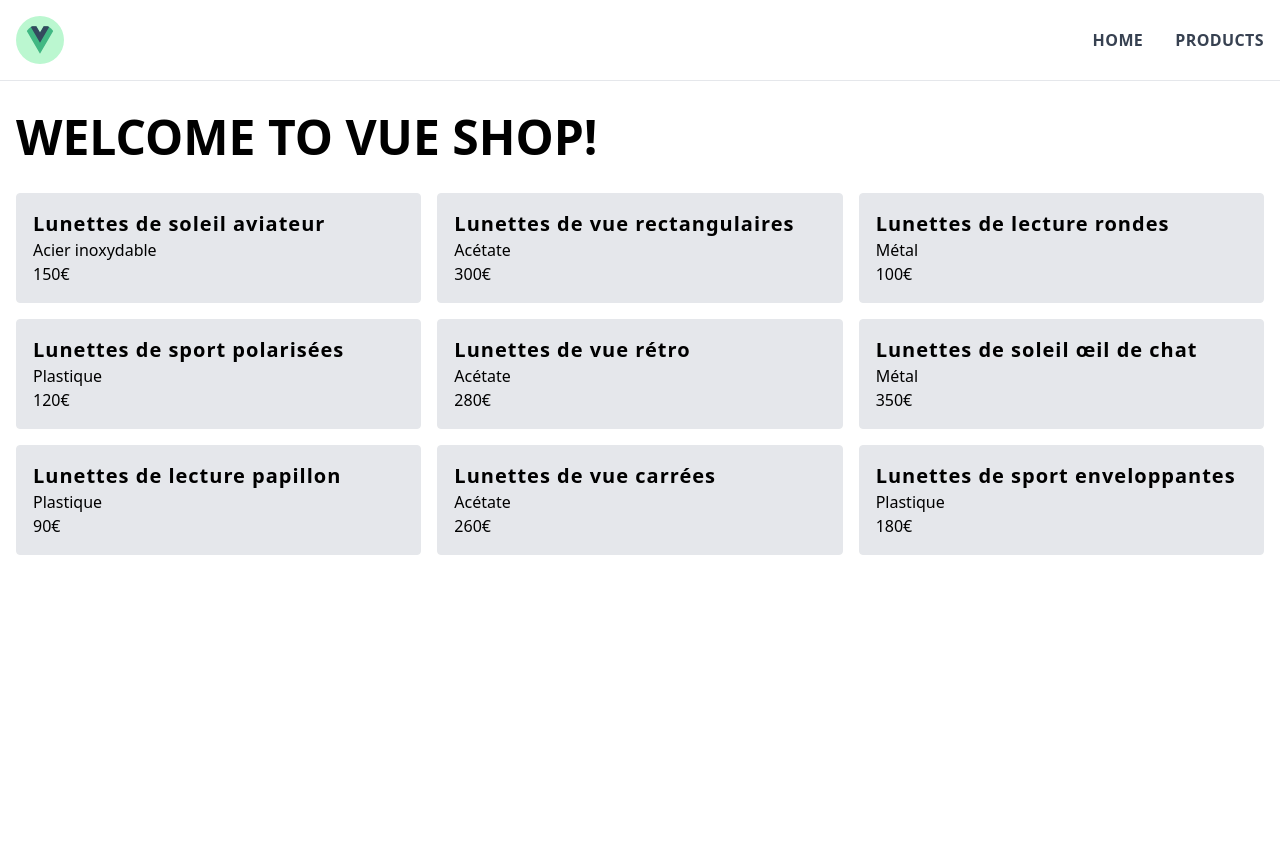
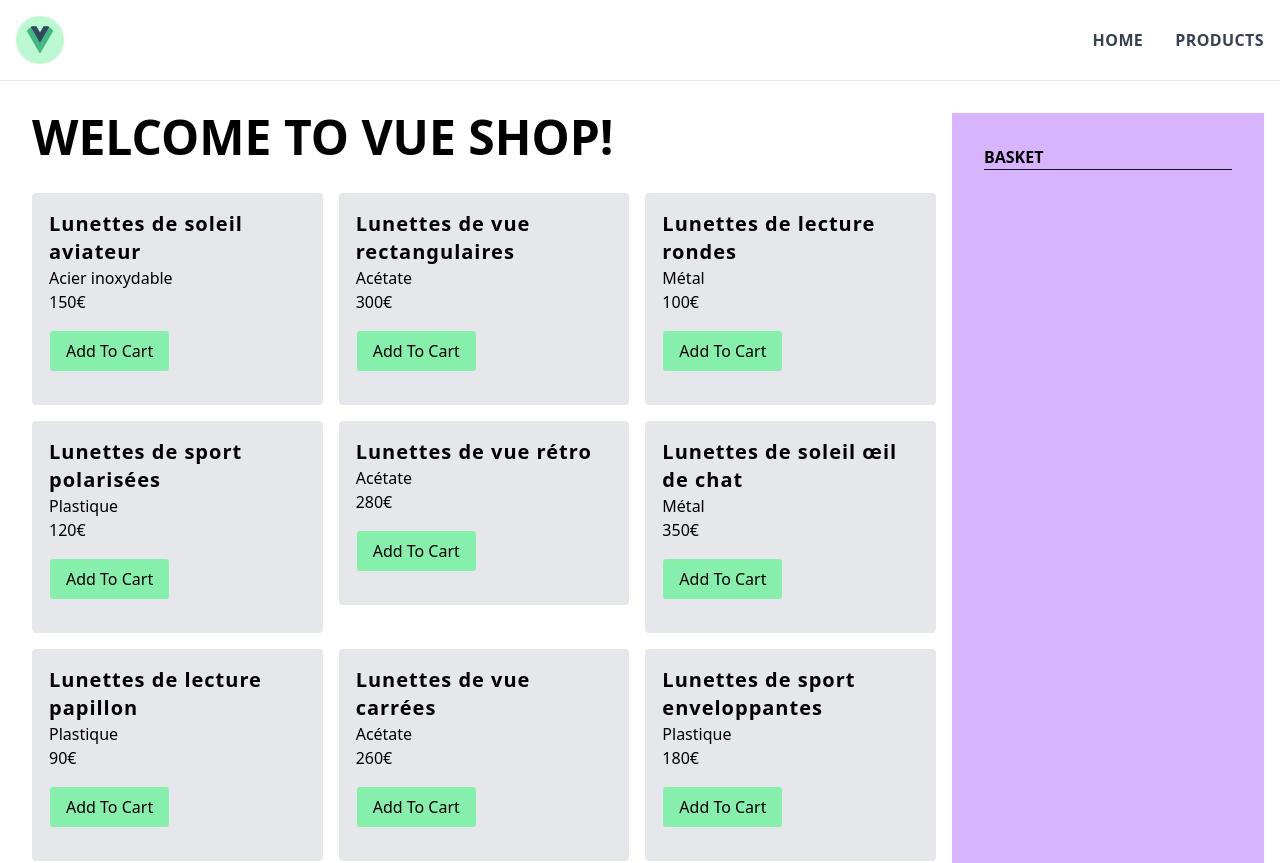
Before and after one commit to jeromeabel/vue-playground, a Vue app: page / in a window 1280 px wide. Shown: the top 863 px of the page. Before the commit the page ends 800 px from the top, so only its background shows below. Built offline with nearby package versions, Linux system fonts and the light colour scheme; data requests are answered from the project's data file.

Commit message:
feat: add product to Cart store

```diff
--- a/src/App.vue
+++ b/src/App.vue
@@ -1,9 +1,13 @@
 <script setup lang="ts">
 import { RouterView } from 'vue-router'
 import BaseHeader from '@/components/BaseHeader.vue'
+import CartSidebar from '@/components/CartSidebar.vue'
 </script>
 
 <template>
   <BaseHeader />
-  <RouterView />
+  <div class="container grid grid-cols-4">
+    <div class="col-span-3"><RouterView /></div>
+    <CartSidebar />
+  </div>
 </template>
--- a/src/components/BaseHeader.vue
+++ b/src/components/BaseHeader.vue
@@ -5,7 +5,9 @@ import { RouterLink } from 'vue-router'
 <template>
   <header class="border-b">
     <div class="container py-4 flex justify-between items-center">
-      <img alt="Vue logo" class="h-12 w-12 bg-green-200 p-2 rounded-full" src="@/assets/logo.svg" />
+      <RouterLink to="/">
+        <img alt="Vue logo" class="h-12 w-12 bg-green-200 p-2 rounded-full" src="@/assets/logo.svg"
+      /></RouterLink>
       <nav class="flex gap-8 font-bold uppercase tracking-wide text-gray-700">
         <RouterLink to="/">Home</RouterLink>
         <RouterLink to="/products">Products</RouterLink>
--- /dev/null
+++ b/src/components/CartSidebar.vue
@@ -0,0 +1,19 @@
+<script setup lang="ts">
+import { useCartStore } from '@/stores/CartStore'
+const cartStore = useCartStore()
+</script>
+
+<template>
+  <div class="p-8 bg-purple-300 mt-8">
+    <h2 class="uppercase font-bold border-b border-black mb-4">Basket</h2>
+    <ul class="flex flex-col gap-2">
+      <li
+        v-for="(product, index) in cartStore.products"
+        :key="`cart-item-${index}`"
+        class="text-purple-800 font-bold border-s border-purple-500 ps-2"
+      >
+        {{ product.name }}: {{ product.price }}€
+      </li>
+    </ul>
+  </div>
+</template>
--- a/src/components/ProductCard.vue
+++ b/src/components/ProductCard.vue
@@ -1,7 +1,11 @@
 <script setup lang="ts">
 import type { PropType } from 'vue'
 import type { Product } from '@/entities/Products.interface'
+import { useCartStore } from '@/stores/CartStore'
+
 import { RouterLink } from 'vue-router'
+
+const cartStore = useCartStore()
 
 defineProps({
   product: {
@@ -14,11 +18,20 @@ defineProps({
 </script>
 
 <template>
+  <div class="border p-4 bg-gray-200 rounded">
     <RouterLink :to="'/products/' + product.id">
-    <div class="border p-4 bg-gray-200 rounded">
+      <div class="hover:bg-gray-300">
         <p class="text-xl font-bold tracking-wider">{{ product.name }}</p>
         <p>{{ product.material }}</p>
         <p>{{ product.price }}€</p>
       </div>
     </RouterLink>
+
+    <button
+      @click="cartStore.addProduct(product)"
+      class="my-4 px-4 py-2 bg-green-300 rounded border hover:text-white hover:bg-green-900"
+    >
+      Add To Cart
+    </button>
+  </div>
 </template>
--- /dev/null
+++ b/src/stores/CartStore.ts
@@ -0,0 +1,13 @@
+import { defineStore } from 'pinia'
+import type { Product } from '@/entities/Products.interface'
+
+export const useCartStore = defineStore('CartStore', {
+  state: () => ({
+    products: [] as Product[]
+  }),
+  actions: {
+    addProduct(newProduct: Product) {
+      this.products.push(newProduct)
+    }
+  }
+})
--- a/src/stores/OpticalStore.ts
+++ b/src/stores/OpticalStore.ts
@@ -7,20 +7,7 @@ export const useOpticalStore = defineStore('OpticalStore', {
   }),
   getters: {
     shortProductsList: (state) => {
-      return state.products.splice(0, 9) // équivalent de la function computed
-    },
-    numberOfProducts: (state) => {
-      return state.products.length
-    },
-    getProduct: (): Product => {
-      return {
-        name: 'Lunettes de soleil aviateur',
-        brand: 'Ray-Ban',
-        material: 'Acier inoxydable',
-        color: 'Doré',
-        price: 150,
-        id: '0dvc'
-      }
+      return state.products.splice(0, 9) as Product[] // équivalent de la function computed
     },
     getProductById: (state) => {
       return (productId: string) => state.products.find((product) => product.id === productId)
--- a/src/views/HomePage.vue
+++ b/src/views/HomePage.vue
@@ -8,6 +8,6 @@ opticalStore.fetchProducts()
 <template>
   <main class="container py-8">
     <h1 class="text-5xl uppercase font-bold">Welcome To Vue Shop!</h1>
-    <ProductList :products="opticalStore.shortProductsList" />
+    <ProductList :products="opticalStore.products" />
   </main>
 </template>
--- a/src/views/ProductPage.vue
+++ b/src/views/ProductPage.vue
@@ -2,16 +2,21 @@
 import { storeToRefs } from 'pinia'
 import { useRoute } from 'vue-router'
 import { useOpticalStore } from '@/stores/OpticalStore'
+import { useCartStore } from '@/stores/CartStore'
+import type { Product } from '@/entities/Products.interface'
+
+const cartStore = useCartStore()
+
 const route = useRoute()
 const opticalStore = useOpticalStore()
+const { getProductById } = storeToRefs(opticalStore)
 opticalStore.fetchProducts()
-const { getProductById } = storeToRefs(opticalStore)
 
 // Vérifiez si route.params.id est une chaîne de caractères avant de l'utiliser
 const productId = Array.isArray(route.params.id) ? route.params.id[0] : route.params.id
 
 // const actualGetProductById = getProductById.value // ??
-const product = getProductById.value(productId) //valeur réelle de la référence calculée
+const product = getProductById.value(productId) as Product //valeur réelle de la référence calculée
 </script>
 
 <template>
@@ -21,5 +26,12 @@ const product = getProductById.value(productId) //valeur réelle de la référen
     <p><strong>Material</strong>: {{ product?.material }}</p>
     <p><strong>Color</strong>: {{ product?.color }}</p>
     <p><strong>Price</strong>: {{ product?.price }}€</p>
+
+    <button
+      @click="cartStore.addProduct(product)"
+      class="my-4 px-4 py-2 bg-green-300 rounded border hover:text-white hover:bg-green-900"
+    >
+      Add To Cart
+    </button>
   </main>
 </template>
--- /dev/null
+++ b/src/views/product.ts
@@ -0,0 +1,4 @@
+import { productId } from './ProductPage.vue'
+
+// const actualGetProductById = getProductById.value // ??
+export const product = getProductById.value(productId) //valeur réelle de la référence calculée
```
Lines whose indentation alone changed are shown as unchanged.
